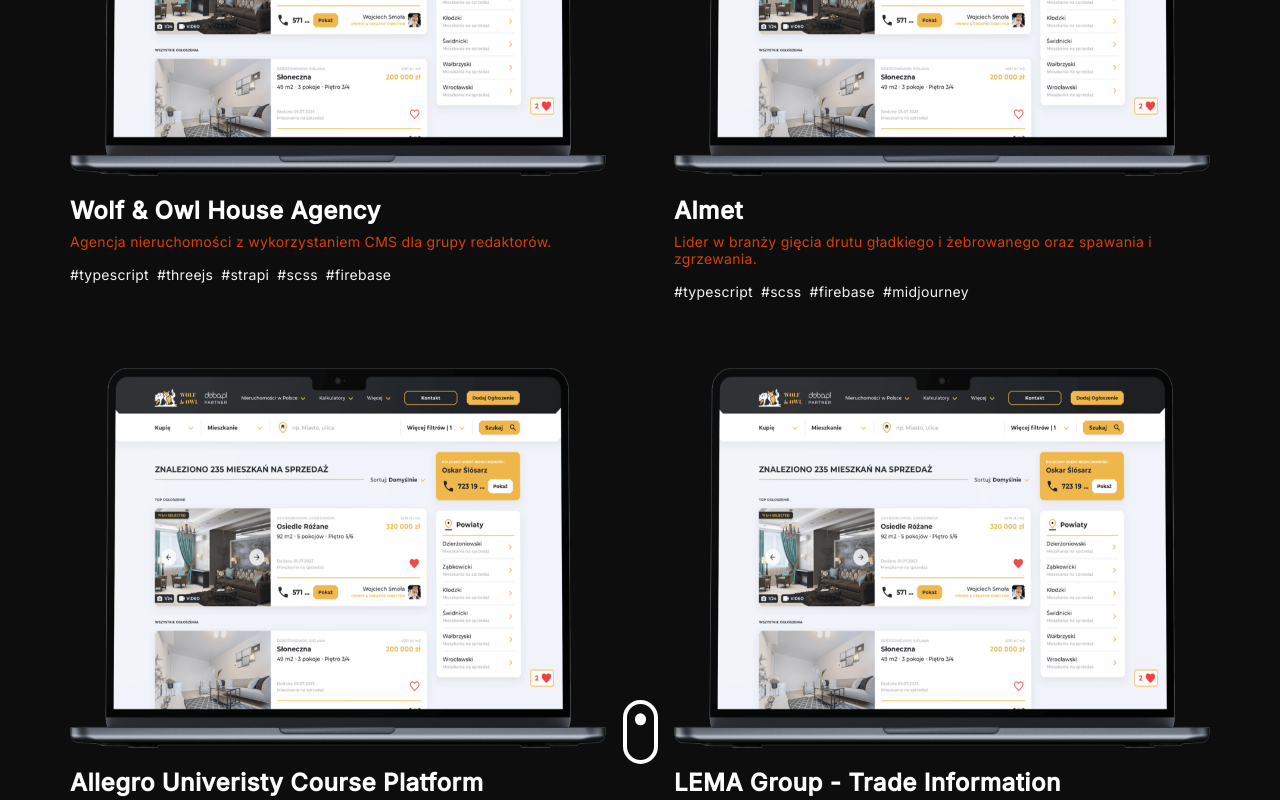
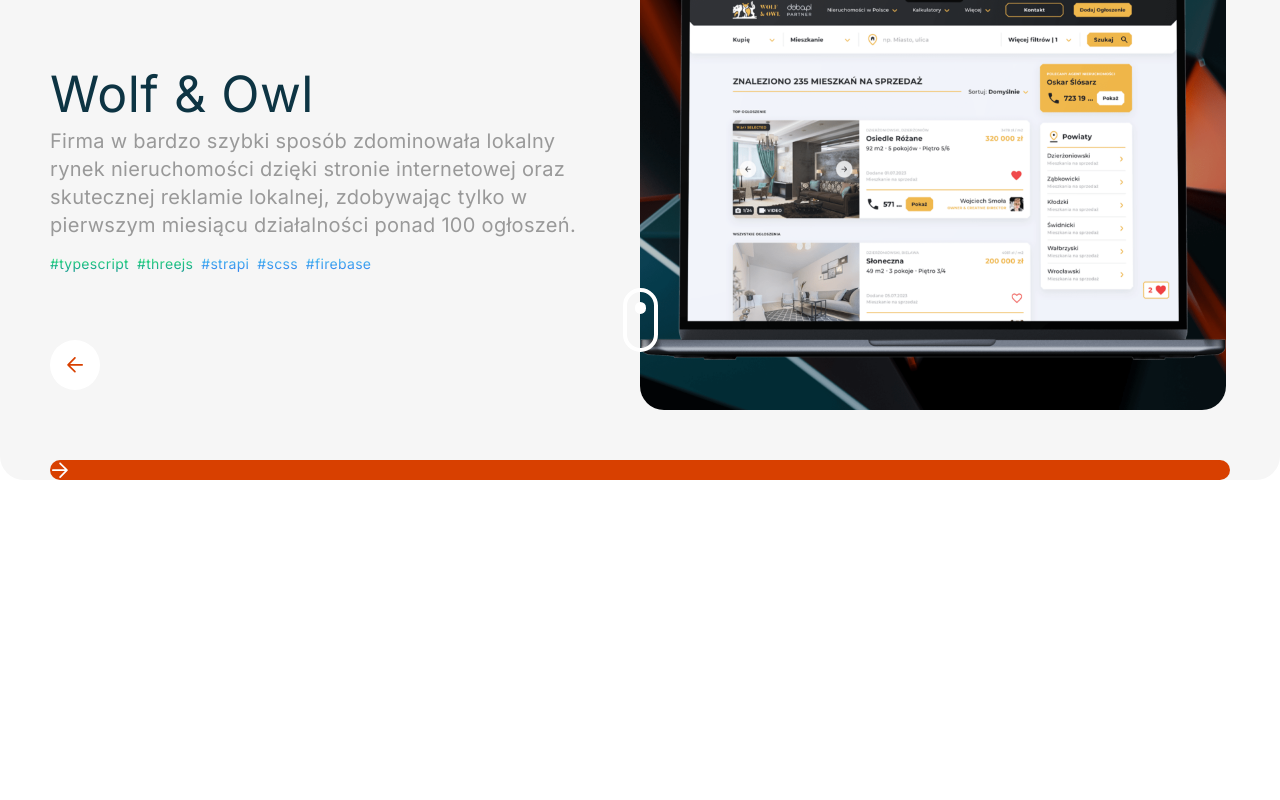
Before and after one commit to RemigiuszMielcarz/raccoon-company, a React (Create React App) app: page / in a window 1280 px wide. Shown: the part 1360-2160 px from the top of the page. After the commit the page ends 1840 px from the top, so only its background shows below. Built offline with nearby package versions, Linux system fonts and the light colour scheme.

Commit message:
Projects section

```diff
--- a/package.json
+++ b/package.json
@@ -23,8 +23,10 @@
         "react-dom": "^18.2.0",
         "react-router-dom": "^6.2.1",
         "react-scripts": "5.0.1",
+        "react-slick": "^0.29.0",
         "react-tilt": "^1.0.2",
         "react-vertical-timeline-component": "^3.6.0",
+        "slick-carousel": "^1.8.1",
         "three": "^0.155.0",
         "typed.js": "^2.0.16",
         "typescript": "^4.5.4",
@@ -32,6 +34,7 @@
     },
     "devDependencies": {
         "@svgr/webpack": "^8.1.0",
+        "@types/react-slick": "^0.23.10",
         "autoprefixer": "^10.4.8",
         "postcss": "^8.4.16",
         "tailwindcss": "^3.1.8"
--- a/src/components/home/IntroSection.tsx
+++ b/src/components/home/IntroSection.tsx
@@ -57,7 +57,7 @@
         }}
       >
         <div className="lg:pl-[50px]">
-          <p className="text-2xl sm:text-3xl lg:text-6xl">
+          <p className="text-xxxl">
             Stwórzmy razem
             <br />
             <span
--- a/src/components/home/ProjectsSection.tsx
+++ b/src/components/home/ProjectsSection.tsx
@@ -1,9 +1,13 @@
-import React from "react";
-import { Tilt } from "react-tilt";
+import React, { MouseEventHandler } from "react";
 import { motion } from "framer-motion";
+import Slider from "react-slick";
 import { SectionWrapper } from "../../hoc";
 import { projects } from "../../contstants";
 import { fadeIn, staggerContainer } from "../../utils/motion";
+import Arrow from "../icons/Arrow";
+import "slick-carousel/slick/slick.css";
+import "slick-carousel/slick/slick-theme.css";
+import styles from "../../scss/projects.module.scss";
 
 type ProjectCardProps = {
   index: number;
@@ -11,50 +15,23 @@
   description: string;
   tags: { name: string; color: string }[];
   image: string;
-  isLast: boolean;
-  isFirst: boolean;
 };
 
 const ProjectCard: React.FC<ProjectCardProps> = ({
-  index,
   name,
   description,
   tags,
   image,
-  isLast,
-  isFirst,
 }) => {
-  const cardMargin = isFirst
-    ? "mb-4 lg:mb-0"
-    : isLast
-    ? "mt-4 lg:mt-0"
-    : "my-4 lg:my-0";
   return (
-    <motion.div
-      variants={fadeIn("up", "spring", index * 0.5, 0.75)}
-      className={cardMargin}
-    >
-      <Tilt
-        options={{
-          max: 45,
-          scale: 1,
-          speed: 450,
-        }}
-        className="bg-tertiary p-5 rounded-2xl"
-      >
-        <div className="relative w-full">
-          <img
-            src={image}
-            alt="project_image"
-            className="max-w-full h-[380px] rounded-2xl"
-          />
-        </div>
-
-        <div className="mt-5">
-          <h3 className="text-white font-bold text-[24px]">{name}</h3>
-          <p className="mt-2 text-secondary text-[14px]">{description}</p>
-        </div>
-
+    <div className="flex items-center pb-[50px]">
+      <div className="w-1/2 h-full relative">
+        <h3 className="text-display text-lg lg:text-[50px] lg:leading-[50px]">
+          {name}
+        </h3>
+        <p className="mt-2 text-section text-sm lg:text-lg max-w-[530px]">
+          {description}
+        </p>
         <div className="mt-4 flex flex-wrap gap-2">
           {tags.map((tag) => (
             <p
@@ -65,27 +42,76 @@
             </p>
           ))}
         </div>
-      </Tilt>
-    </motion.div>
+      </div>
+
+      <div
+        className="w-1/2 mx-1 relative flex items-center justify-center rounded-3xl bg-cover bg-center"
+        style={{
+          backgroundImage: `url(${process.env.PUBLIC_URL}/images/backgrounds/bg.png)`,
+          height: "480px",
+        }}
+      >
+        <img
+          src={image}
+          alt="project_image"
+          className="max-w-full h-[380px] z-10"
+        />
+      </div>
+    </div>
   );
 };
 
 const ProjectSection = () => {
+  function PrevArrow(props: {
+    style?: React.CSSProperties;
+    onClick?: MouseEventHandler;
+  }) {
+    const { style, onClick } = props;
+    return (
+      <div style={style} onClick={onClick} className="slick-arrow-prev">
+        <Arrow className="rotate-180" />
+      </div>
+    );
+  }
+
+  function NextArrow(props: {
+    style?: React.CSSProperties;
+    onClick?: MouseEventHandler;
+  }) {
+    const { style, onClick } = props;
+    return (
+      <div style={style} onClick={onClick} className="slick-arrow-next">
+        <Arrow />
+      </div>
+    );
+  }
+
+  const settings = {
+    dots: false,
+    slidesToShow: 1,
+    slidesToScroll: 1,
+    prevArrow: <PrevArrow style={styles} />,
+    nextArrow: <NextArrow style={styles} />,
+    autoplaySpeed: 2000,
+    pauseOnHover: true,
+  };
+
   return (
-    <>
+    <section className="container bg-grey rounded-3xl pt-[50px]">
       <motion.div
         initial="hidden"
         animate="show"
         variants={staggerContainer(0.1)}
       >
-        <p className="text-sm">Nasze ostatnie ruchy</p>
-        <h2 className="text-6xl">Projekty.</h2>
+        <p className="text-tile text-section font-semibold">
+          03 - Nasze Projekty
+        </p>
       </motion.div>
 
-      <div className="w-full flex">
+      <div className="w-full">
         <motion.p
           variants={fadeIn("", "", 0.1, 1)}
-          className="mt-3 text-secondary text-[17px] max-w-4xl leading-[30px]"
+          className="mt-5 text-display text-lg lg:text-[48px] leading-[60px] font-semibold"
         >
           Nasza firma tworzy niestandardowe rozwiązania programowe w celu
           poprawy interakcji użytkowników z Twoimi produktami i zwiększenia
@@ -93,19 +119,17 @@
         </motion.p>
       </div>
 
-      <motion.div className="mt-20 flex-col lg:grid lg:grid-cols-2 flex-wrap gap-7">
-        {projects.map((project, index) => (
-          <ProjectCard
-            key={`project-${index}`}
-            index={index}
-            {...project}
-            isFirst={index === 0}
-            isLast={index === projects.length - 1}
-          />
-        ))}
-      </motion.div>
-    </>
+      <div className={styles.projects}>
+        <Slider {...settings}>
+          {projects.map((project, index) => (
+            <motion.div className="mt-[60px]" key={`project-slider-${index}`}>
+              <ProjectCard index={index} {...project} />
+            </motion.div>
+          ))}
+        </Slider>
+      </div>
+    </section>
   );
 };
 
-export default SectionWrapper(ProjectSection, "");
+export default SectionWrapper(ProjectSection, "projects");
--- /dev/null
+++ b/src/components/icons/Arrow.tsx
@@ -0,0 +1,21 @@
+type ArrowProps = {
+  className?: string;
+};
+
+const Arrow = ({ className }: ArrowProps) => (
+  <svg
+    width="20"
+    height="20"
+    viewBox="0 0 40 40"
+    xmlns="http://www.w3.org/2000/svg"
+    className={className}
+  >
+    <path
+      d="M18.95 35.3c-.3-.333-.45-.742-.45-1.225 0-.483.15-.875.45-1.175l10.8-10.8H5.7a1.68 1.68 0 0 1-1.2-.475C4.167 21.308 4 20.9 4 20.4c0-.5.167-.908.5-1.225a1.68 1.68 0 0 1 1.2-.475h24.05L18.95 7.9c-.3-.3-.45-.7-.45-1.2s.15-.917.45-1.25c.333-.3.742-.45 1.225-.45.483 0 .875.15 1.175.45L35.1 19.2c.167.2.292.392.375.575.083.183.125.392.125.625 0 .2-.042.4-.125.6-.083.2-.208.4-.375.6L21.35 35.35c-.3.3-.692.442-1.175.425-.483-.017-.892-.175-1.225-.475z"
+      fill="currentColor"
+      fillRule="nonzero"
+    />
+  </svg>
+);
+
+export default Arrow;
--- a/src/components/layout/index.tsx
+++ b/src/components/layout/index.tsx
@@ -33,7 +33,7 @@
         {children}
       </motion.div>
       <ScrollToTopButton />
-      <Footer />
+      {/*<Footer />*/}
     </>
   );
 };
--- a/src/contstants.js
+++ b/src/contstants.js
@@ -2,9 +2,9 @@
 
 export const projects = [
   {
-    name: "Wolf & Owl House Agency",
+    name: "Wolf & Owl",
     description:
-      "Agencja nieruchomości z wykorzystaniem CMS dla grupy redaktorów.",
+      "Firma w bardzo szybki sposób zdominowała lokalny rynek nieruchomości dzięki stronie internetowej oraz skutecznej reklamie lokalnej, zdobywając tylko w pierwszym miesiącu działalności ponad 100 ogłoszeń.",
     tags: [
       {
         name: "typescript",
@@ -56,7 +56,7 @@
     source_code_link: "https://github.com/RemigiuszMielcarz/Engineering-thesis",
   },
   {
-    name: "Allegro Univeristy Course Platform",
+    name: "Allegro Univeristy",
     description:
       "Website for sales training courses about entire functionality of the Allegro website. My first private commercial assignment.",
     tags: [
@@ -85,7 +85,7 @@
     source_code_link: "https://github.com/",
   },
   {
-    name: "LEMA Group - Trade Information",
+    name: "LEMA Group",
     description:
       "Website that is purely informative about client's activities with trade. Added German language.",
     tags: [
--- a/src/global.css
+++ b/src/global.css
@@ -38,15 +38,7 @@
   box-sizing: border-box;
   padding: 0;
   margin: 0;
-}
-
-html,
-body {
-  padding: 0;
-  margin: 0;
-  -webkit-font-smoothing: antialiased;
-  background-color: #0d0d0d;
-  font-family: Inter, serif;
+  font-family: Inter, sans-serif;
 }
 
 img,
@@ -58,8 +50,105 @@
   max-width: 100%;
 }
 
-.ReactCollapse--collapse {
-  transition: height 500ms;
+.black-gradient {
+  background: #000000; /* fallback for old browsers */
+  background: -webkit-linear-gradient(
+          to right,
+          #434343,
+          #000000
+  ); /* Chrome 10-25, Safari 5.1-6 */
+  background: linear-gradient(
+          to right,
+          #434343,
+          #000000
+  ); /* W3C, IE 10+/ Edge, Firefox 16+, Chrome 26+, Opera 12+, Safari 7+ */
+}
+
+.violet-gradient {
+  background: #804dee;
+  background: linear-gradient(-90deg, #804dee 0%, rgba(60, 51, 80, 0) 100%);
+  background: -webkit-linear-gradient(
+          -90deg,
+          #804dee 0%,
+          rgba(60, 51, 80, 0) 100%
+  );
+}
+
+.green-pink-gradient {
+  /*background: "#00cea8";*/
+  background: linear-gradient(90.13deg, #00cea8 1.9%, #bf61ff 97.5%);
+  background: -webkit-linear-gradient(-90.13deg, #00cea8 1.9%, #bf61ff 97.5%);
+}
+
+.green-gold-gradient {
+  background: #adff2f; /* fallback for old browsers */
+  background: -webkit-linear-gradient(to right, #adff2f, #ffd700); /* Chrome 10-25, Safari 5.1-6 */
+  background: linear-gradient(to right, #adff2f, #ffd700); /* W3C, IE 10+/ Edge, Firefox 16+, Chrome 26+, Opera 12+, Safari 7+ */
+}
+
+.orange-text-gradient {
+  background: #f12711; /* fallback for old browsers */
+  background: -webkit-linear-gradient(
+          to top,
+          #f12711,
+          #f5af19
+  ); /* Chrome 10-25, Safari 5.1-6 */
+  background: linear-gradient(
+          to top,
+          #f12711,
+          #f5af19
+  ); /* W3C, IE 10+/ Edge, Firefox 16+, Chrome 26+, Opera 12+, Safari 7+ */
+  -webkit-background-clip: text;
+  -webkit-text-fill-color: transparent;
+}
+
+.green-text-gradient {
+  background: #11998e; /* fallback for old browsers */
+  background: -webkit-linear-gradient(
+          to top,
+          #11998e,
+          #38ef7d
+  ); /* Chrome 10-25, Safari 5.1-6 */
+  background: linear-gradient(
+          to top,
+          #11998e,
+          #38ef7d
+  ); /* W3C, IE 10+/ Edge, Firefox 16+, Chrome 26+, Opera 12+, Safari 7+ */
+  -webkit-background-clip: text;
+  -webkit-text-fill-color: transparent;
+}
+
+.blue-text-gradient {
+  /* background: -webkit-linear-gradient(#eee, #333); */
+  background: #56ccf2; /* fallback for old browsers */
+  background: -webkit-linear-gradient(
+          to top,
+          #2f80ed,
+          #56ccf2
+  ); /* Chrome 10-25, Safari 5.1-6 */
+  background: linear-gradient(
+          to top,
+          #2f80ed,
+          #56ccf2
+  ); /* W3C, IE 10+/ Edge, Firefox 16+, Chrome 26+, Opera 12+, Safari 7+ */
+  -webkit-background-clip: text;
+  -webkit-text-fill-color: transparent;
+}
+
+.pink-text-gradient {
+  background: #ec008c; /* fallback for old browsers */
+  background: -webkit-linear-gradient(
+          to top,
+          #ec008c,
+          #fc6767
+  ); /* Chrome 10-25, Safari 5.1-6 */
+  background: linear-gradient(
+          to top,
+          #ec008c,
+          #fc6767
+  ); /* W3C, IE 10+/ Edge, Firefox 16+, Chrome 26+, Opera 12+, Safari 7+ */
+  -webkit-background-clip: text;
+  -webkit-text-fill-color: transparent;
 }
 
 @layer components{
--- a/src/hoc/SectionWrapper.jsx
+++ b/src/hoc/SectionWrapper.jsx
@@ -9,7 +9,7 @@
         initial="hidden"
         whileInView="show"
         viewport={{ once: true, amount: 0.25 }}
-        className={`container max-w-7xl mx-auto relative z-0`}
+        className={`container lg:px-0 relative z-0`}
       >
         <span className="hash-span" id={idName}>
           &nbsp;
--- /dev/null
+++ b/src/scss/projects.module.scss
@@ -0,0 +1,33 @@
+.projects {
+  :global .slick-slider {
+    @media (max-width: 860px) {
+      .slick-arrow-prev, .slick-arrow-next { display: none !important; }
+    }
+
+    @media (min-width: 860px) {
+      .slick-arrow-prev, .slick-arrow-next {
+        position: absolute;
+        bottom: 90px;
+        z-index: 10;
+        padding: 15px;
+        cursor: pointer;
+      }
+
+      .slick-arrow-prev {
+        background: white;
+        left: 0;
+        border-radius: 25px;
+        svg path { fill: #d84000; }
+
+      }
+
+      .slick-arrow-next {
+        background: #d84000;
+        left: 60px;
+        border-radius: 25px;
+
+        svg path { fill: white; }
+      }
+    }
+  }
+}
--- a/src/typings.d.ts
+++ b/src/typings.d.ts
@@ -14,3 +14,8 @@
   const src: string;
   export default src;
 }
+
+declare module "*.scss" {
+  const content: { [className: string]: string };
+  export = content;
+}
--- a/tailwind.config.js
+++ b/tailwind.config.js
@@ -26,6 +26,7 @@
         body: "#ffffff",
         whitesmoke: "#f2f2f2",
         grey: "#f6f6f6",
+        section: "#999999",
         display: "#0d3443",
         secondary: "#d84000",
       },
```
Also changed, not shown: public/images/backgrounds/bg.png (added), 1 other file (tests, documents, lock files or other folders).
